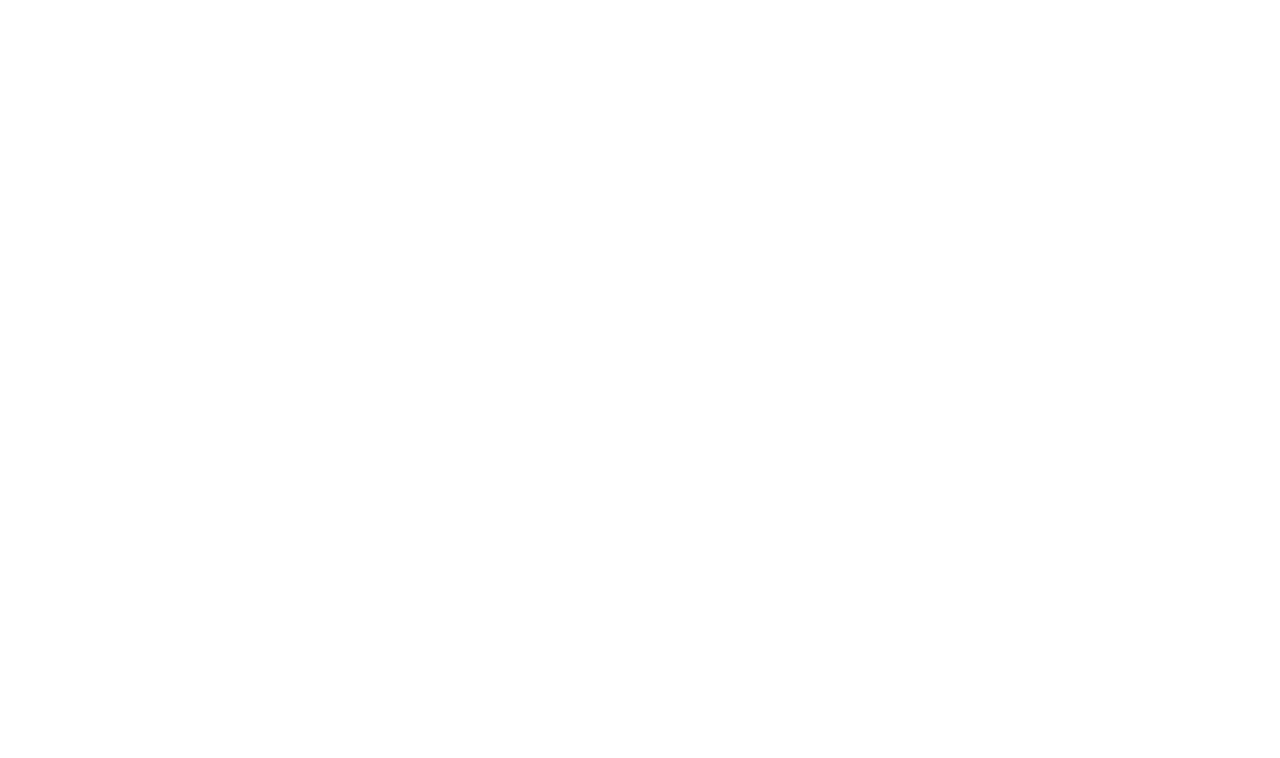
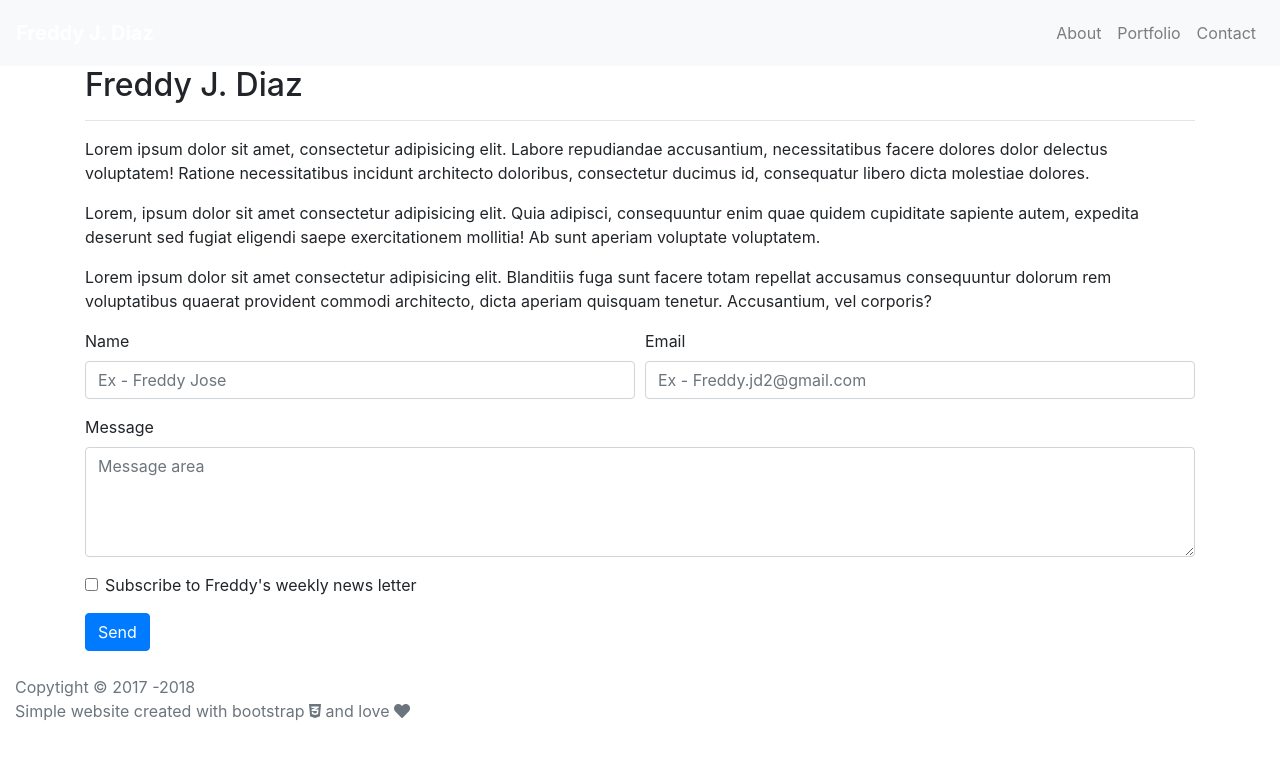
Before and after one commit to FreddyJD/Bootstrap-Portfolio, a plain HTML site: page contact.html in a window 1280 px wide. Drawn offline with nearby package versions, Linux system fonts and the light colour scheme.

Commit message:
Final update

```diff
--- a/contact.html
+++ b/contact.html
@@ -0,0 +1,104 @@
+<!DOCTYPE html>
+<html>
+
+<head>
+    <meta charset="utf-8" />
+    <meta http-equiv="X-UA-Compatible" content="IE=edge">
+    <title>Boostrap portfolio</title>
+    <meta name="viewport" content="width=device-width, initial-scale=1">
+    <link rel="stylesheet" type="text/css" media="screen" href=".//includes/css/style.css" />
+    <link rel="stylesheet" href="https://use.fontawesome.com/releases/v5.5.0/css/all.css" integrity="sha384-B4dIYHKNBt8Bc12p+WXckhzcICo0wtJAoU8YZTY5qE0Id1GSseTk6S+L3BlXeVIU"
+        crossorigin="anonymous">
+    <link rel="stylesheet" href="https://stackpath.bootstrapcdn.com/bootstrap/4.1.3/css/bootstrap.min.css" integrity="sha384-MCw98/SFnGE8fJT3GXwEOngsV7Zt27NXFoaoApmYm81iuXoPkFOJwJ8ERdknLPMO"
+        crossorigin="anonymous">
+</head>
+<nav class="navbar navbar-expand-lg navbar-light bg-light">
+    <a class="navbar-brand" href="#" style="color:white; font-weight: bold; line-height: 2;">Freddy J. Diaz</a>
+    <button class="navbar-toggler" type="button" data-toggle="collapse" data-target="#navbarNav" aria-controls="navbarNav"
+        aria-expanded="false" aria-label="Toggle navigation">
+        <span class="navbar-toggler-icon"></span>
+    </button>
+    <div class="navbar-collapse collapse w-100 order-3 dual-collapse2">
+        <ul class="navbar-nav ml-auto">
+            <li class="nav-item">
+                <a class="nav-link" href="index.html">About</a>
+            </li>
+            <li class="nav-item">
+                <a class="nav-link" href="portfolio.html">Portfolio</a>
+            </li>
+            <li class="nav-item">
+                <a class="nav-link" href="contact.html">Contact</a>
+            </li>
+        </ul>
+    </div>
+</nav>
+
+
+<body>
+    <div class="container container-body">
+        <div class="row">
+            <div class="col-md-12">
+                <h2>Freddy J. Diaz</h2>
+                <hr>
+                <div class="row">
+                    <div class="col-md-12">
+                        <p> Lorem ipsum dolor sit amet, consectetur adipisicing elit. Labore repudiandae accusantium,
+                            necessitatibus facere dolores dolor delectus voluptatem! Ratione necessitatibus incidunt
+                            architecto doloribus, consectetur ducimus id, consequatur libero dicta molestiae dolores.
+                        </p>
+                        <p> Lorem, ipsum dolor sit amet consectetur adipisicing elit. Quia adipisci, consequuntur enim
+                            quae quidem cupiditate sapiente autem, expedita deserunt sed fugiat eligendi saepe
+                            exercitationem mollitia! Ab sunt aperiam voluptate voluptatem. </p>
+                        <p>Lorem ipsum dolor sit amet consectetur adipisicing elit. Blanditiis fuga sunt facere totam
+                            repellat accusamus consequuntur dolorum rem voluptatibus quaerat provident commodi
+                            architecto, dicta aperiam quisquam tenetur. Accusantium, vel corporis?</p>
+                    </div>
+                </div>
+                <div class="row">
+                    <div class="col-md-12">
+
+                        <form>
+                            <div class="form-row">
+                                <div class="form-group col-md-6">
+                                    <label>Name</label>
+                                    <input type="text" class="form-control" placeholder="Ex - Freddy Jose">
+                                </div>
+                                <div class="form-group col-md-6">
+                                    <label>Email</label>
+                                    <input type="email" class="form-control" placeholder="Ex - Freddy.jd2@gmail.com">
+                                </div>
+
+                            </div>
+
+                            <div class="form-group">
+                                <label>Message</label>
+                                <textarea name="message" class="form-control" placeholder="Message area" rows="4"></textarea>
+                            </div>
+
+                            <div class="form-group">
+                                <div class="form-check">
+                                    <input class="form-check-input" type="checkbox">
+                                    <label class="form-check-label">Subscribe to Freddy's weekly news letter</label>
+                                </div>
+                            </div>
+                            <button type="submit" class="btn btn-primary">Send</button>
+                        </form>
+                    </div>
+                </div>
+            </div>
+        </div>
+    </div>
+</body>
+
+
+
+
+<footer class="container-fluid container-footer">
+    <span class="text-muted">
+        <p><br>Copytight &copy; 2017
+            <script>new Date().getFullYear() > 2017 && document.write("-" + new Date().getFullYear());</script><br>Simple
+            website created with bootstrap <i class="fab fa-css3-alt"></i> and love <i class="fas fa-heart"></i></p>
+    </span>
+</footer>
+
+</html>
```
Also changed, not shown: index.html (+34 -18 lines), portfolio.html (+4 -3 lines), 2 other files.
